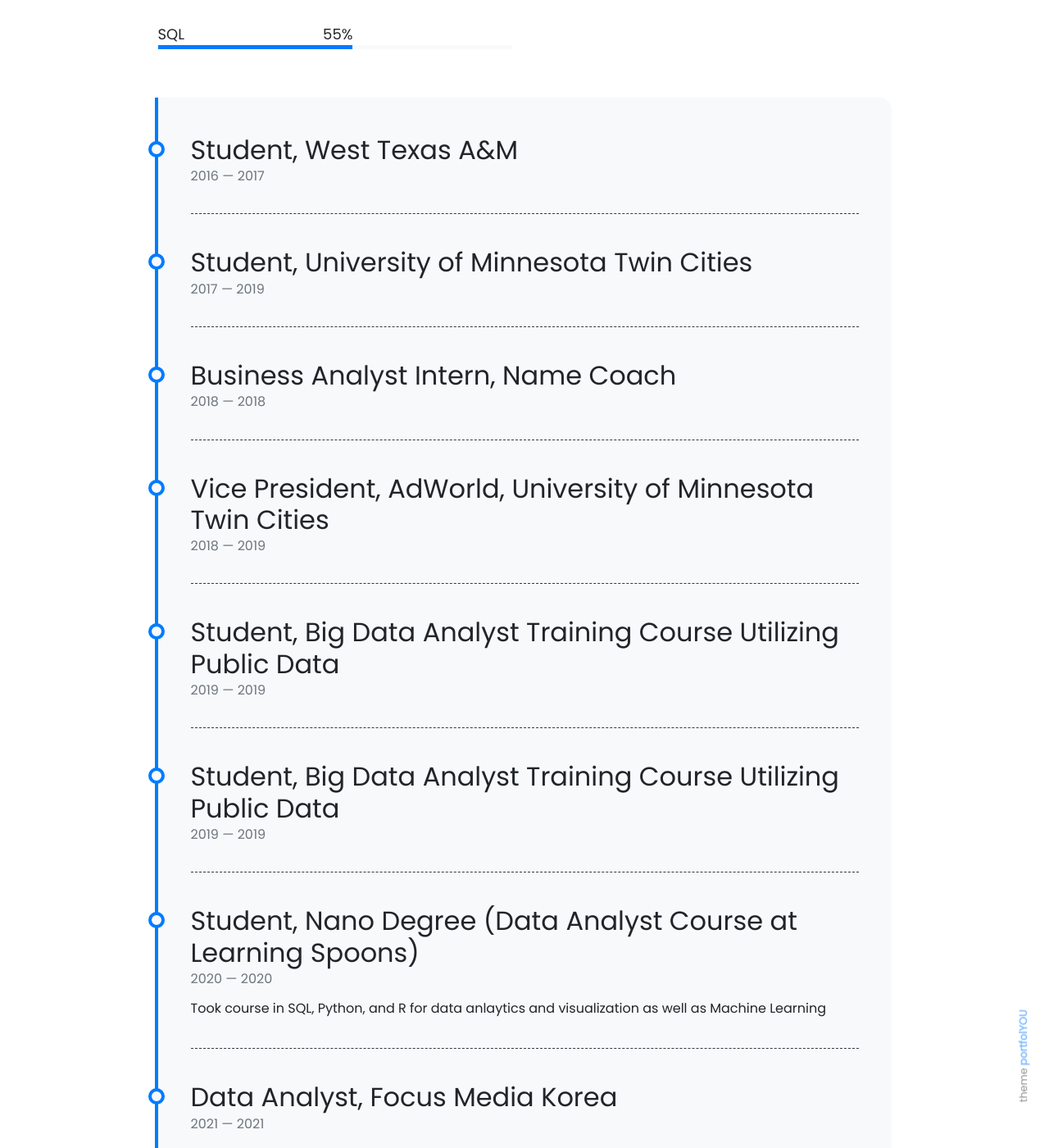
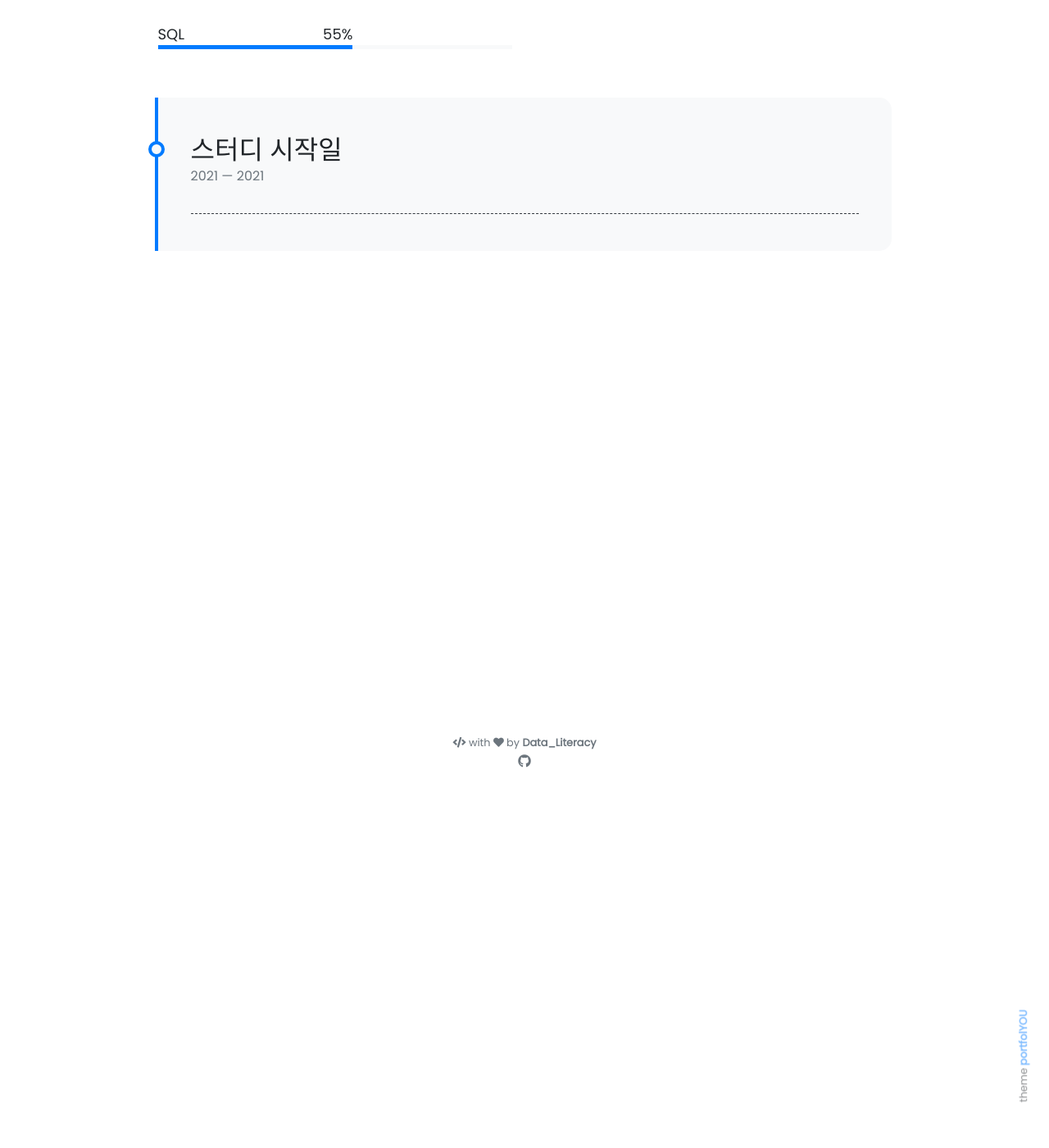
Before and after one commit to Data-Literacy12/Data-Literacy12.github.io, a Jekyll site: the page built from pages/about.md, in a window 1280 px wide and 1400 px high, scrolled down 443 px. Shown: the whole window at 82% size. Built offline with Jekyll 4.4.1, drawn with Linux system fonts in a browser that asks for light colours; nearby versions of some CDN libraries; emoji names are drawn with the system emoji font; after the commit the page ends 900 px from its top, so only the background shows below that.

Commit message:
Update timeline.yml

```diff
--- a/_data/timeline.yml
+++ b/_data/timeline.yml
@@ -1,37 +1,4 @@
-- title: Student, West Texas A&M
-  from: 2016
-  to: 2017
-  description:
-
-- title: Student, University of Minnesota Twin Cities
-  from: 2017
-  to: 2019
-  description:
-
-- title: Business Analyst Intern, Name Coach
-  from: 2018
-  to: 2018
-  description:
-
-- title: Vice President, AdWorld, University of Minnesota Twin Cities
-  from: 2018
-  to: 2019
-
-- title: Student, Big Data Analyst Training Course Utilizing Public Data
-  from: 2019
-  to: 2019
-  description:
-
-- title: Student, Big Data Analyst Training Course Utilizing Public Data
-  from: 2019
-  to: 2019
-  description:
-
-- title: Student, Nano Degree (Data Analyst Course at Learning Spoons)
-  from: 2020
-  to: 2020
-  description: Took course in SQL, Python, and R for data anlaytics and visualization as well as Machine Learning
-
-- title: Data Analyst, Focus Media Korea
+- title: 스터디 시작일
   from: 2021
   to: 2021
+  description:
```
